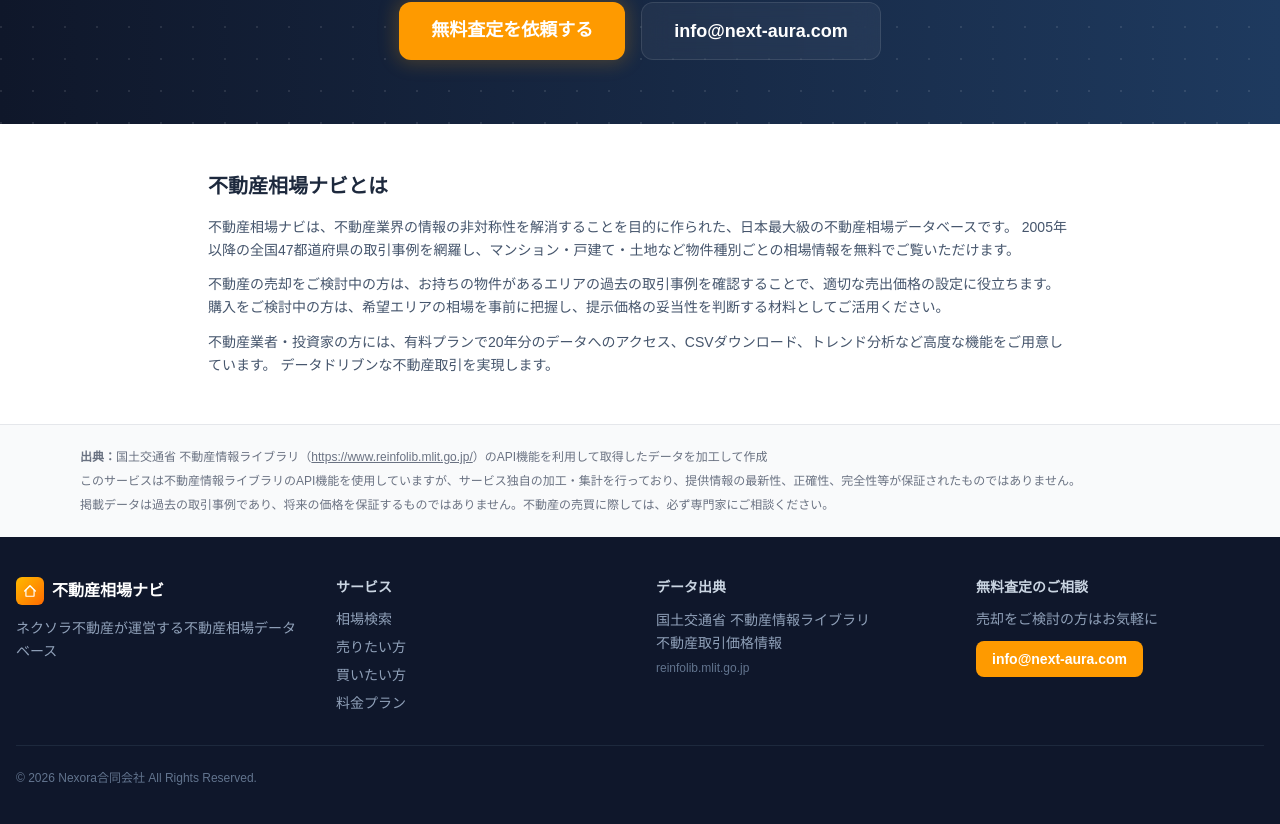
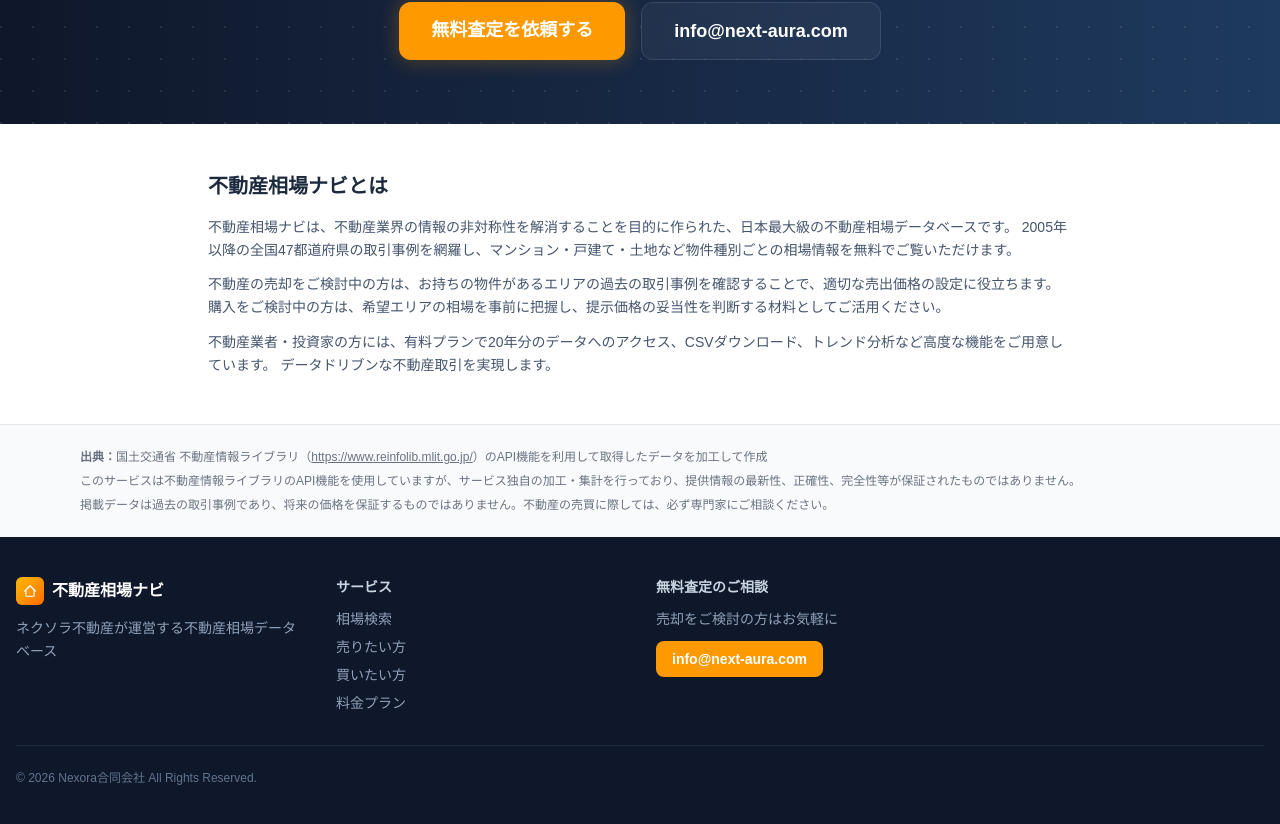
Before and after one commit to nexoraltd/realestate-market, a Next.js app: page / in a window 1280 px wide. Shown: the part 5024-5848 px from the top of the page. Built offline with nearby package versions, Linux system fonts and the light colour scheme.

Commit message:
Update Footer.tsx

```diff
--- a/src/components/Footer.tsx
+++ b/src/components/Footer.tsx
@@ -30,23 +30,6 @@
             </ul>
           </div>
 
-          <div>
-            <h4 className="font-bold text-sm mb-3 text-slate-300">データ出典</h4>
-            <p className="text-sm text-slate-400 leading-relaxed">
-              国土交通省 不動産情報ライブラリ
-              <br />
-              不動産取引価格情報
-            </p>
-            <a
-              href="https://www.reinfolib.mlit.go.jp/"
-              target="_blank"
-              rel="noopener noreferrer"
-              className="text-xs text-slate-500 hover:text-slate-300 transition mt-1 inline-block"
-            >
-              reinfolib.mlit.go.jp
-            </a>
-          </div>
-
           <div id="contact">
             <h4 className="font-bold text-sm mb-3 text-slate-300">無料査定のご相談</h4>
             <p className="text-sm text-slate-400 mb-3">
```
